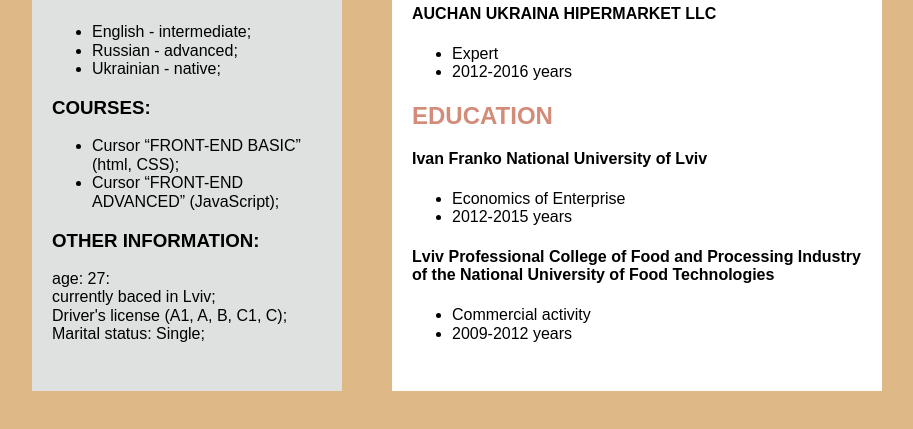
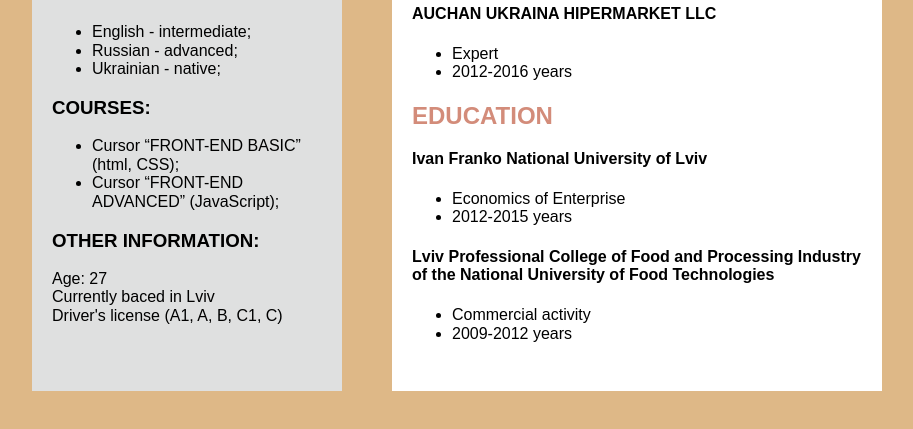
Before and after one commit to Penha-Vasyl/CV_PenhaV, a plain HTML site: page index.html in a window 1280 px wide. Shown: the part 571-1000 px from the top of the page, without its empty margins (183-1096 px from the left). Drawn offline with nearby package versions, Linux system fonts and the light colour scheme.

Commit message:
Corrected errors in the text

```diff
--- a/index.html
+++ b/index.html
@@ -59,10 +59,9 @@
           <div class="other-information">
             <h3>OTHER INFORMATION:</h3>
             <p>
-              age: 27:<br>
-              currently baced in Lviv;<br>
-              Driver's license (A1, A, B, C1, C);<br>
-              Marital status:  Single;
+              Age: 27<br>
+              Currently baced in Lviv<br>
+              Driver's license (A1, A, B, C1, C)
             </p>
           </div>
         </aside>
```
